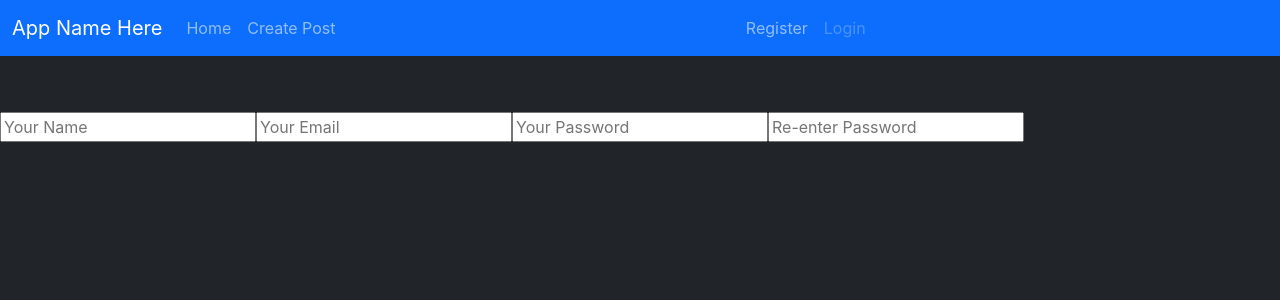
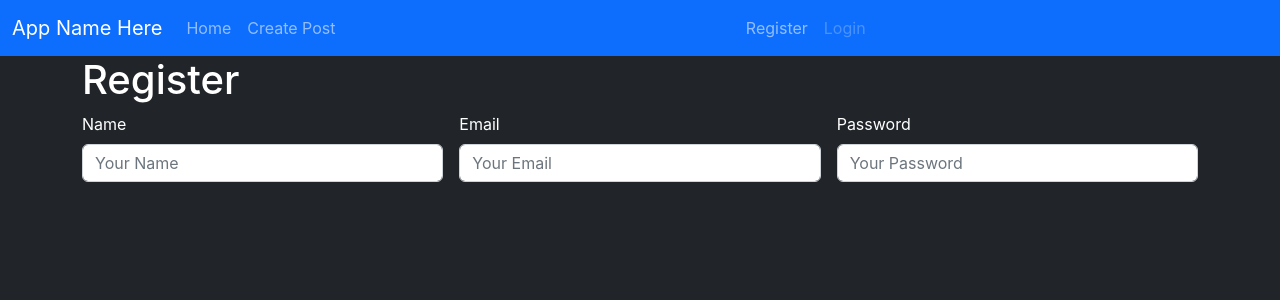
Before and after one commit to jenricastro/GA_GP_socialMedia, a React (Create React App) app in the folder client/: page /register in a window 1280 px wide. Shown: the top 300 px of the page. Built offline with nearby package versions, Linux system fonts and the light colour scheme.

Commit message:
register styling

```diff
--- a/client/src/components/user/register/register.js
+++ b/client/src/components/user/register/register.js
@@ -36,19 +36,24 @@ const Register = () => {
     }
 
     return (
-    <div className="background">
-        <div className="register">
-            {console.log("User", user)}
+        <div className="container text-bg-dark mb-3">
             <h1>Register</h1>
-            <input type="text" name="name" value={user.name} placeholder="Your Name" onChange={ handleChange }></input>
-            <input type="text" name="email" value={user.email} placeholder="Your Email" onChange={ handleChange }></input>
-            <input type="password" name="password" value={user.password} placeholder="Your Password" onChange={ handleChange }></input>
-            <input type="password" name="reEnterPassword" value={user.reEnterPassword} placeholder="Re-enter Password" onChange={ handleChange }></input>
-            <div className="button" onClick={register} >Register</div>
-            <div>or</div>
-            <div className="button" onClick={() => navigate("/login")}>Login</div>
+            <form className="row g-3">
+                {console.log("User", user)}
+                <div className="col-md-4">
+                    <label htmlFor="name" className="form-label">Name</label>
+                    <input type="text" className="form-control" value={user.name} placeholder="Your Name" id="name" onChange={handleChange}/>
+                </div>
+                <div className="col-md-4">
+                    <label htmlFor="email" className="form-label">Email</label>
+                    <input type="email" className="form-control" value={user.email} placeholder="Your Email" id="email" onChange={handleChange}/>
+                </div>
+                <div className="col-md-4">
+                    <label htmlFor="password" className="form-label">Password</label>
+                    <input type="password" className="form-control" value={user.password} placeholder="Your Password" id="password" onChange={handleChange}/>
+                </div>
+            </form>
         </div>
-    </div>
     )
 }
 
```
